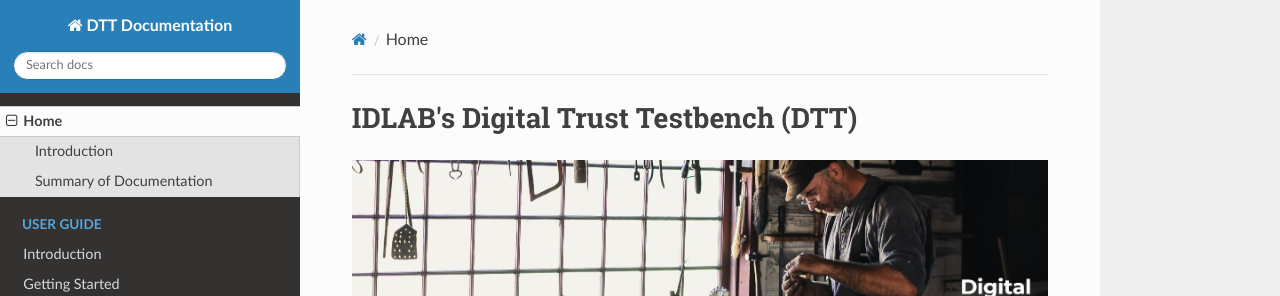
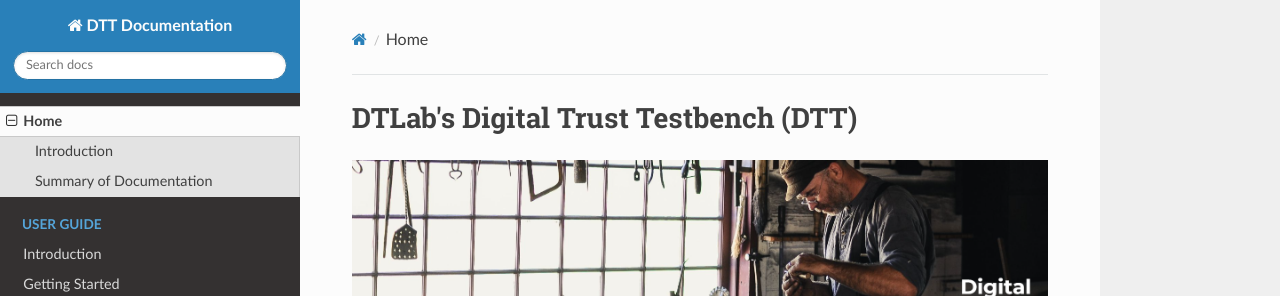
Before and after one commit to DTLab-LabCN/DTT-Docs, an MkDocs documentation site: the page built from docs/index.md, in a window 1280 px wide. Shown: the top 296 px of the page. Built offline with MkDocs 1.6.1, drawn with Linux system fonts in a browser that asks for light colours; nearby versions of some CDN libraries.

Commit message:
Changed DTLab name on index page
Changed DTLab name on index page and fixed 1st header formatting.

```diff
--- a/docs/index.md
+++ b/docs/index.md
@@ -1,8 +1,8 @@
-# IDLAB's Digital Trust Testbench (DTT)
+# DTLab's Digital Trust Testbench (DTT)
 
 <img src="images/dtt-workshop.png"  />
 
-##Introduction
+## Introduction
 **Digital Trust Test Bench (DTT)** is a quality assurance tool for digital credential solutions, allowing governments and organizations to put digital credentials to the test to make sure they work with other platforms.
 
 
```
